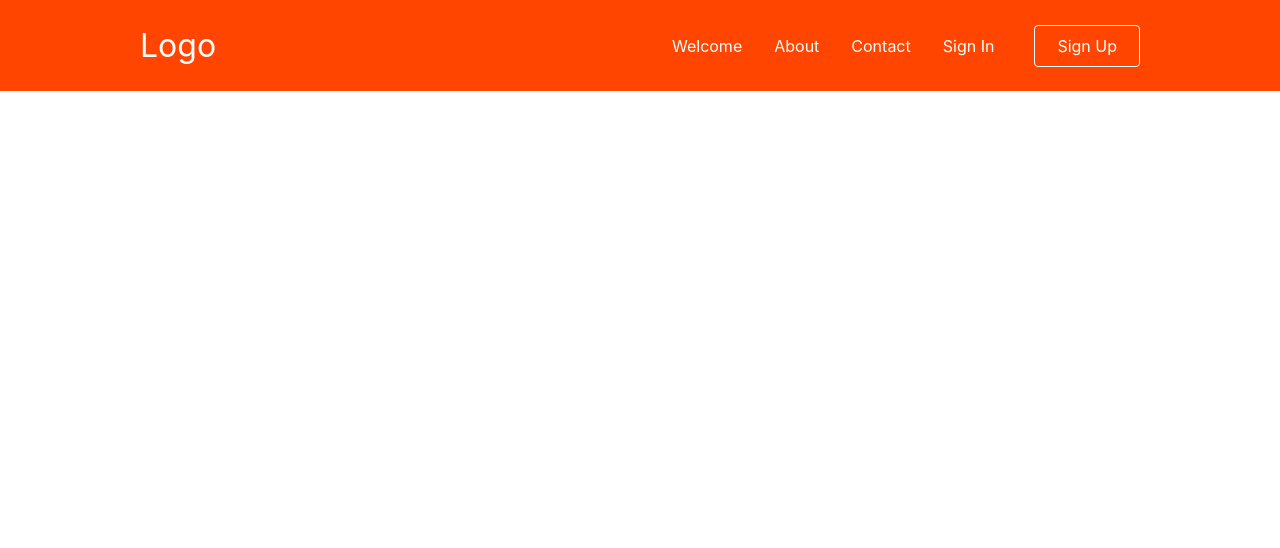
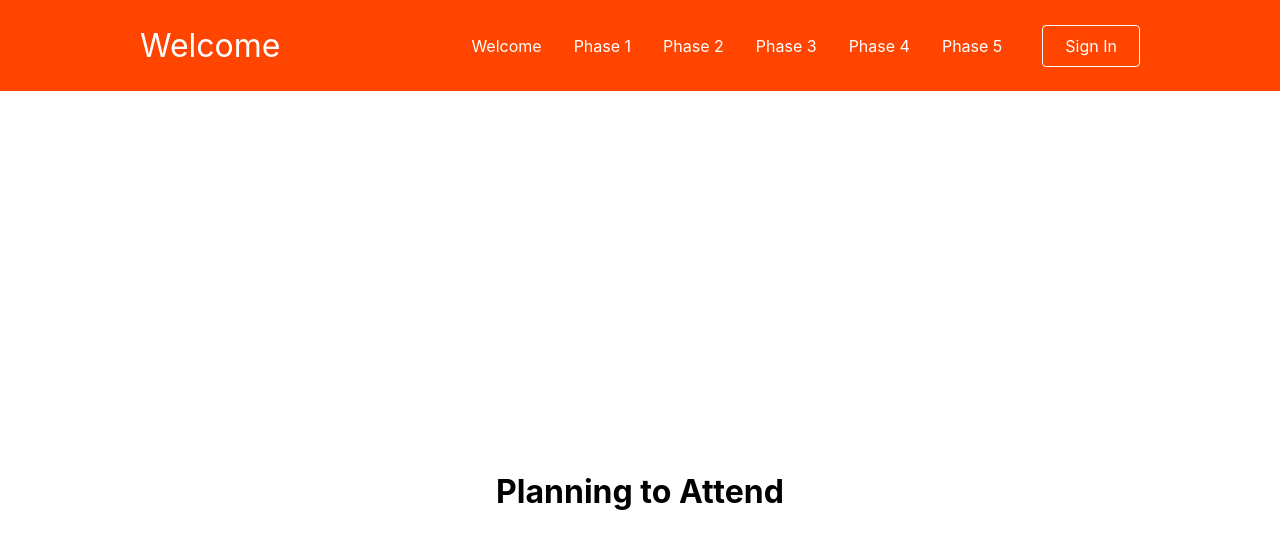
Before and after one commit to fizharoon/Globidea_Capstone, a React (Create React App) app in the folder Globidea/frontend/: page /phase1 in a window 1280 px wide. Shown: the top 548 px of the page. Built offline with nearby package versions, Linux system fonts and the light colour scheme.

Commit message:
Phases pages and login page connected

```diff
--- a/Globidea/frontend/src/App.js
+++ b/Globidea/frontend/src/App.js
@@ -4,10 +4,13 @@ import './App.css';
 import { BrowserRouter, Routes, Route } from "react-router-dom";
 import Navbar from "./Components/Navbar";
 import Welcome from './Pages';
-import About from './Pages/about';
-import Contact from './Pages/contact';
-import SignUp from './Pages/signup';
+import Phase_1 from './Pages/phase1';
+import Phase_2 from './Pages/phase2';
+import Phase_3 from './Pages/phase3';
+import Phase_4 from './Pages/phase4';
+import Phase_5 from './Pages/phase5';
 import SignIn from './Pages/signin';
+
 
 function App() {
   return (
@@ -15,10 +18,12 @@ function App() {
       <Navbar />
       <Routes>
         <Route path="/" element={<Welcome />} />
-        <Route path="/about" element={<About />} />
-        <Route path="/contact" element={<Contact />} />
+        <Route path="/phase1" element={<Phase_1 />} />
+        <Route path="/phase2" element={<Phase_2 />} />
+        <Route path="/phase3" element={<Phase_3 />} />
+        <Route path="/phase4" element={<Phase_4 />} />
+        <Route path="/phase5" element={<Phase_5 />} />
         <Route path="/signin" element={<SignIn />} />
-        <Route path="/sign-up" element={<SignUp />} />
       </Routes>
     </BrowserRouter>
   );
--- a/Globidea/frontend/src/Components/Navbar/index.js
+++ b/Globidea/frontend/src/Components/Navbar/index.js
@@ -13,7 +13,7 @@ const Navbar = () => {
         <>
            <Nav>
             <NavLogo to="/">
-                Logo
+                Welcome
             </NavLogo>
             <Bars />
 
@@ -25,25 +25,41 @@ const Navbar = () => {
                     Welcome
                 </NavLink>
                 <NavLink
-                  to="/about"
+                  to="/phase1"
                   activeStyle={{ color: 'black' }}
                 >
-                    About
+                    Phase 1
                 </NavLink>
                 <NavLink
-                  to="/contact"
+                  to="/phase2"
                   activeStyle={{ color: 'black' }}
                 >
-                    Contact
+                    Phase 2
                 </NavLink>
                 <NavLink
-                  to="/signin"
+                  to="/phase3"
                   activeStyle={{ color: 'black' }}
                 >
-                    Sign In
+                    Phase 3
                 </NavLink>
+
+                <NavLink
+                  to="/phase4"
+                  activeStyle={{ color: 'black' }}
+                >
+                    Phase 4
+                </NavLink>
+
+                <NavLink
+                  to="/phase5"
+                  activeStyle={{ color: 'black' }}
+                >
+                    Phase 5
+                </NavLink>
+
+
                 <NavBtn>
-                    <NavBtnLink to="/sign-up">Sign Up</NavBtnLink>
+                    <NavBtnLink to="/signin">Sign In</NavBtnLink>
                 </NavBtn>
             </NavMenu>
            </Nav>
--- /dev/null
+++ b/Globidea/frontend/src/Pages/phase1.js
@@ -0,0 +1,32 @@
+const Phase_1 = () => {
+    return (
+        <div
+            style={{
+                display: 'flex',
+                justifyContent: 'center',
+                alignItems: 'center',
+                height: '100vh'
+            }}
+        >
+            <h1>Planning to Attend</h1>
+
+
+            {/* <button class="dropdown"onclick="toggle_visibility('myDiv')">Application</button>
+    <div id="myDiv" style="display:none;">
+        Application
+
+    </div> */}
+        </div>
+    );
+
+    // function toggle_visibility(id) {
+    //     var e = document.getElementById(id);
+    //     if(e.style.display == 'block')
+    //         e.style.display = 'none';
+    //     else
+    //         e.style.display = 'block';
+    // }
+};
+
+
+export default Phase_1;
--- /dev/null
+++ b/Globidea/frontend/src/Pages/phase2.js
@@ -0,0 +1,16 @@
+const Phase_2 = () => {
+    return (
+        <div
+            style={{
+                display: 'flex',
+                justifyContent: 'center',
+                alignItems: 'center',
+                height: '100vh'
+            }}
+        >
+           <h1>Contact Us</h1>
+        </div>
+    );
+};
+
+export default Phase_2;
--- /dev/null
+++ b/Globidea/frontend/src/Pages/phase3.js
@@ -0,0 +1,9 @@
+const Phase_3 = () => {
+    return (
+      <div>
+        <h1>Phase 3</h1>
+      </div>
+    )
+  }
+
+  export default Phase_3;
--- a/Globidea/frontend/src/Pages/contact.js
+++ b/Globidea/frontend/src/Pages/phase4.js
@@ -1,4 +1,4 @@
-const Contact = () => {
+const Phase_4 = () => {
     return (
         <div
             style={{
@@ -8,9 +8,9 @@ const Contact = () => {
                 height: '100vh'
             }}
         >
-           <h1>Contact Us</h1>
+           <h1>Phase 4</h1>
         </div>
     );
 };
 
-export default Contact;
+export default Phase_4;
--- a/Globidea/frontend/src/Pages/about.js
+++ b/Globidea/frontend/src/Pages/phase5.js
@@ -1,4 +1,4 @@
-const About = () => {
+const Phase_5 = () => {
     return (
         <div
             style={{
@@ -8,9 +8,9 @@ const About = () => {
                 height: '100vh'
             }}
         >
-            <h1>Lorem ipsum dolor sit, amet consectetur adipisicing elit. Exercitationem, totam.</h1>
+           <h1>Phase 5</h1>
         </div>
     );
 };
 
-export default About;
+export default Phase_5;
--- a/Globidea/frontend/src/Pages/signup.js
+++ /dev/null
@@ -1,9 +0,0 @@
-const SignUp = () => {
-    return (
-      <div>
-        <h1>Sign Up and get started</h1>
-      </div>
-    )
-  }
-
-  export default SignUp;
```
